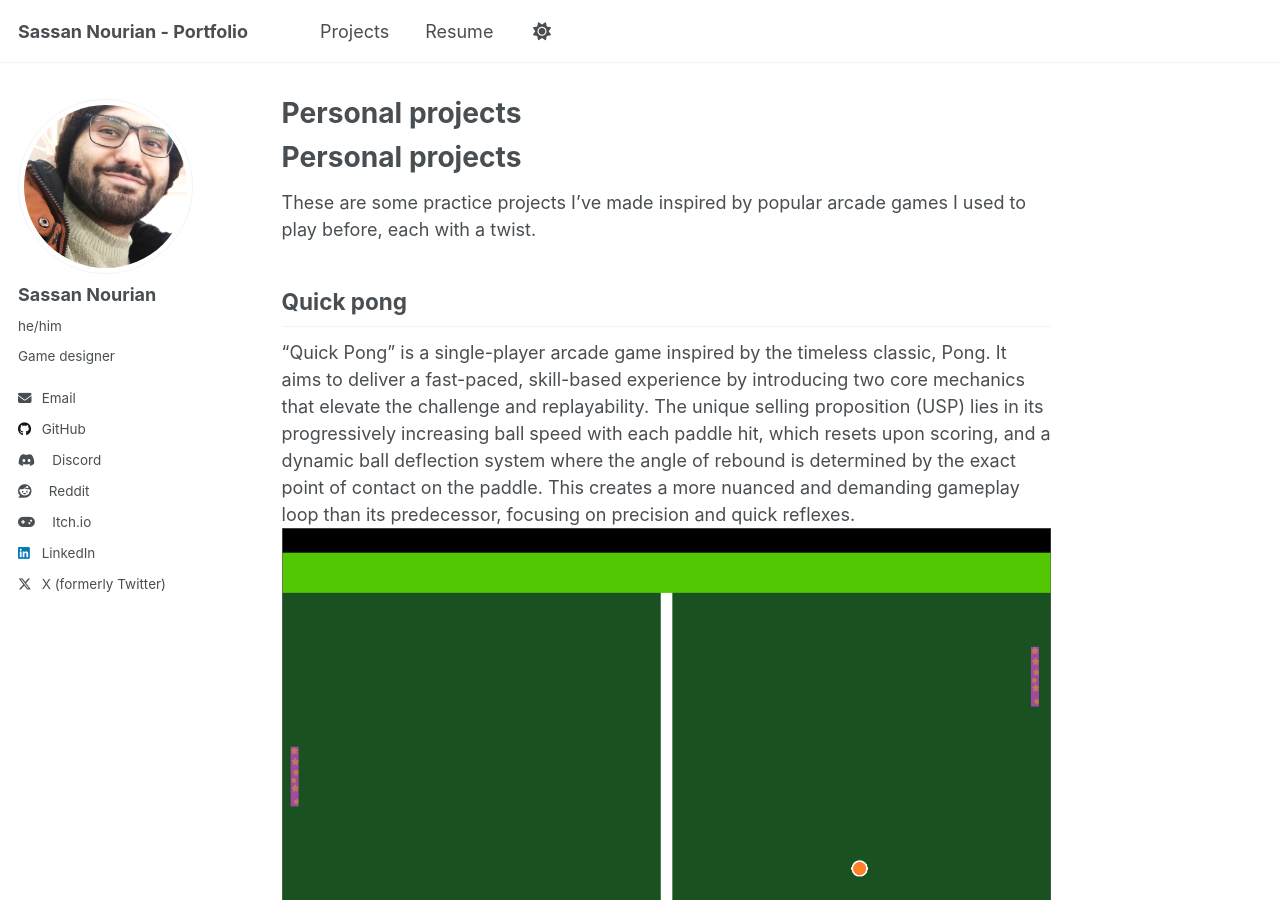
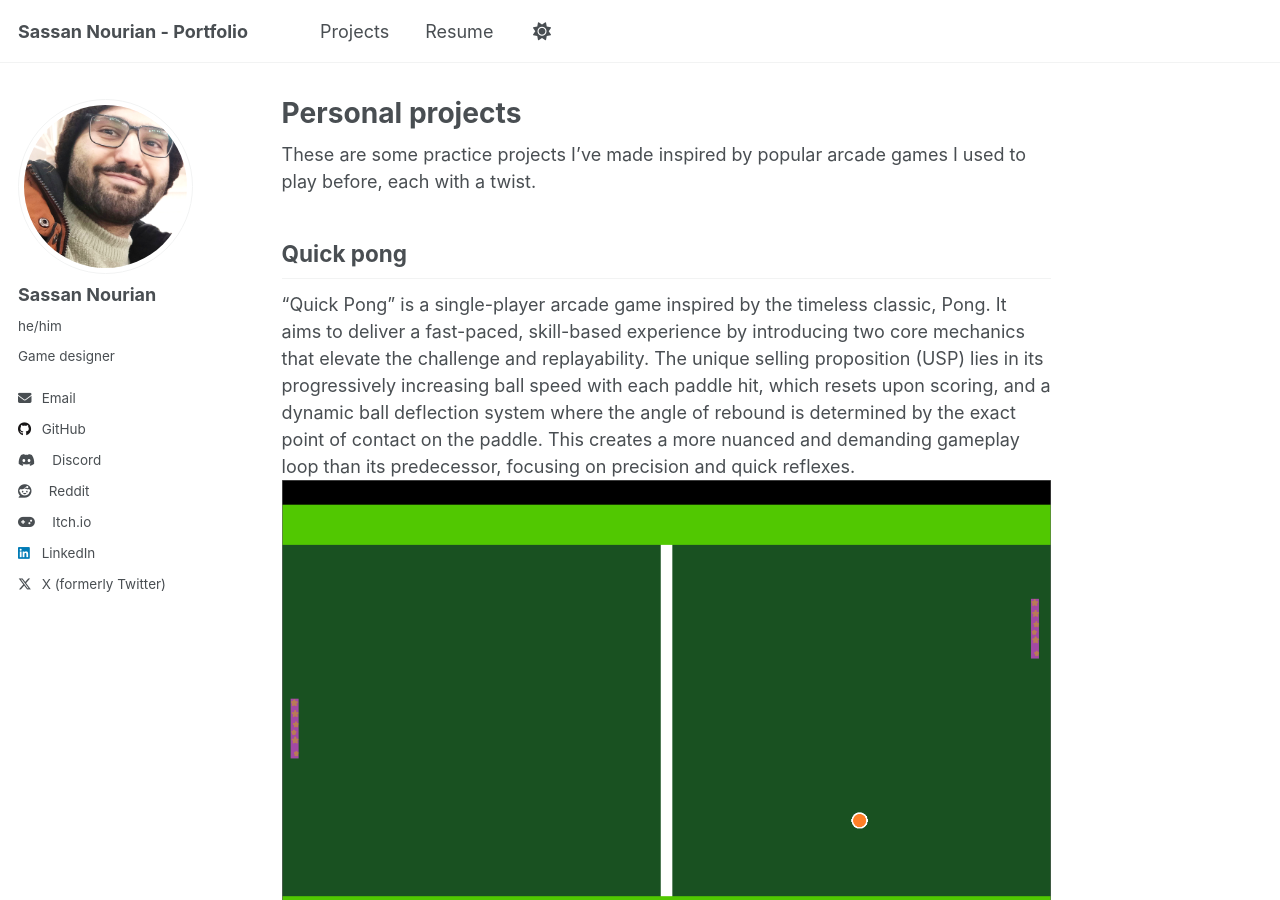
Before and after one commit to SassanTheDev/SassanTheDev.github.io, a Jekyll site: the page built from _pages/PersonalProjects.md, in a window 1280 px wide and 900 px high. Built offline with Jekyll 4.4.1, drawn with Linux system fonts in a browser that asks for light colours; a script that is not in the unit is left out.

Commit message:
remove extra title in personal projects

```diff
--- a/_pages/PersonalProjects.md
+++ b/_pages/PersonalProjects.md
@@ -4,7 +4,6 @@ title: "Personal projects"
 permalink: /projects/personal-projects/
 author_profile: true
 ---
-# Personal projects
 These are some practice projects I've made inspired by popular arcade games I used to play before, each with a twist.
 
 ## Quick pong
```
